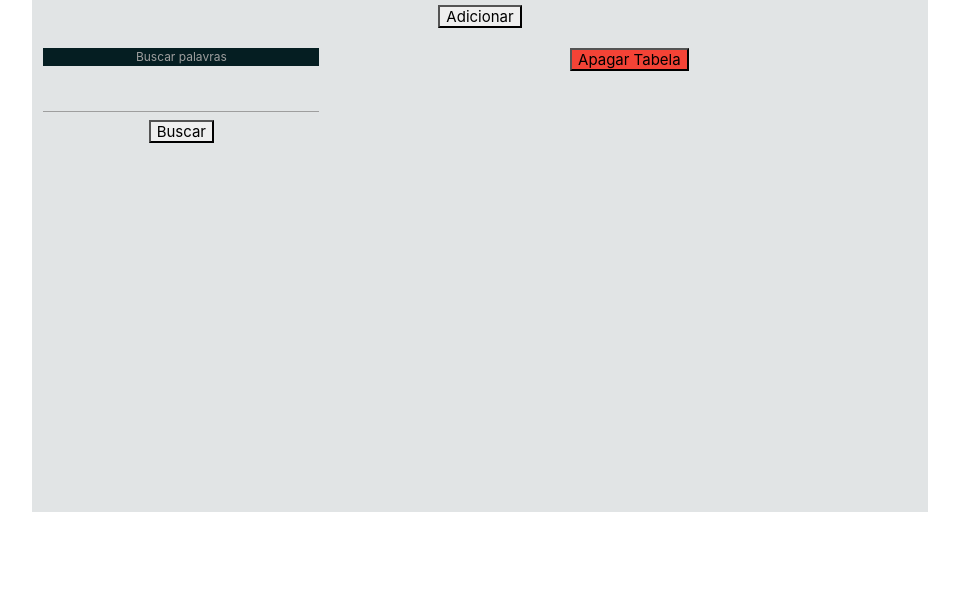
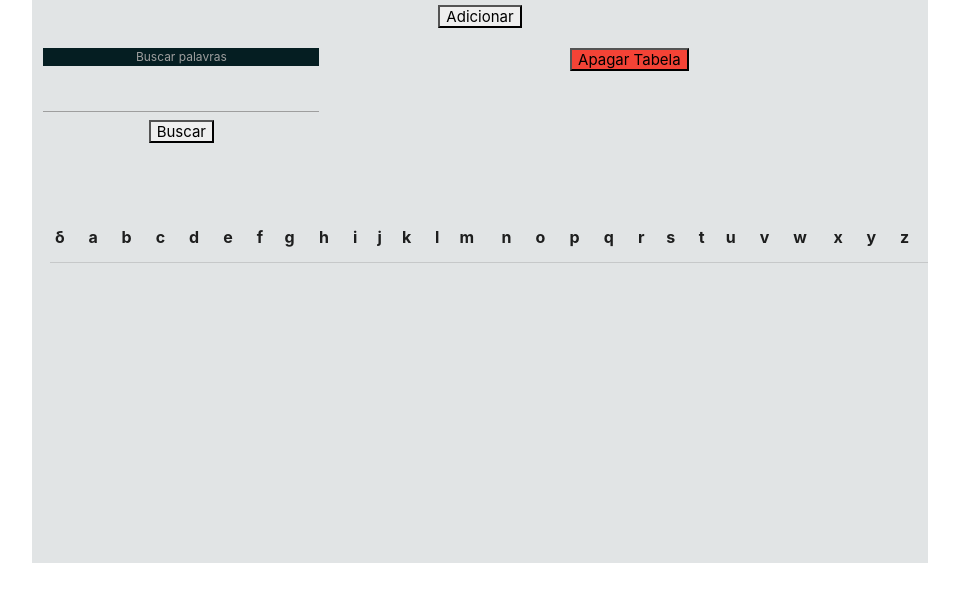
Before and after one commit to Carolkolassa/Analisador-L-xico, a plain HTML site: page index.html in a window 1280 px wide. Shown: the part 162-764 px from the top of the page, without its empty margins (160-1119 px from the left). Drawn offline with nearby package versions, Linux system fonts and the light colour scheme; files that its build step writes are made by us from their sources.

Commit message:
Update index.html

```diff
--- a/index.html
+++ b/index.html
@@ -3,7 +3,7 @@
 <head>
   <title>Analisador Léxico</title>
   <meta charset="utf-8">
-  <link href="style.css" rel="stylesheet">
+  <link href="css/style.css" rel="stylesheet">
   <link href="https://fonts.googleapis.com/icon?family=Material+Icons" rel="stylesheet">
   <link rel="stylesheet" href="https://cdnjs.cloudflare.com/ajax/libs/materialize/1.0.0/css/materialize.min.css">
 </head>
@@ -50,8 +50,8 @@
         </div>
       </div>
   </div>
-  <script src="jquery.min.js"></script>
-  <script src="script.js"></script>
+  <script src="js/jquery.min.js"></script>
+  <script src="js/script.js"></script>
   <script src="https://cdnjs.cloudflare.com/ajax/libs/materialize/1.0.0/js/materialize.min.js"></script>
 </body>
 
```
